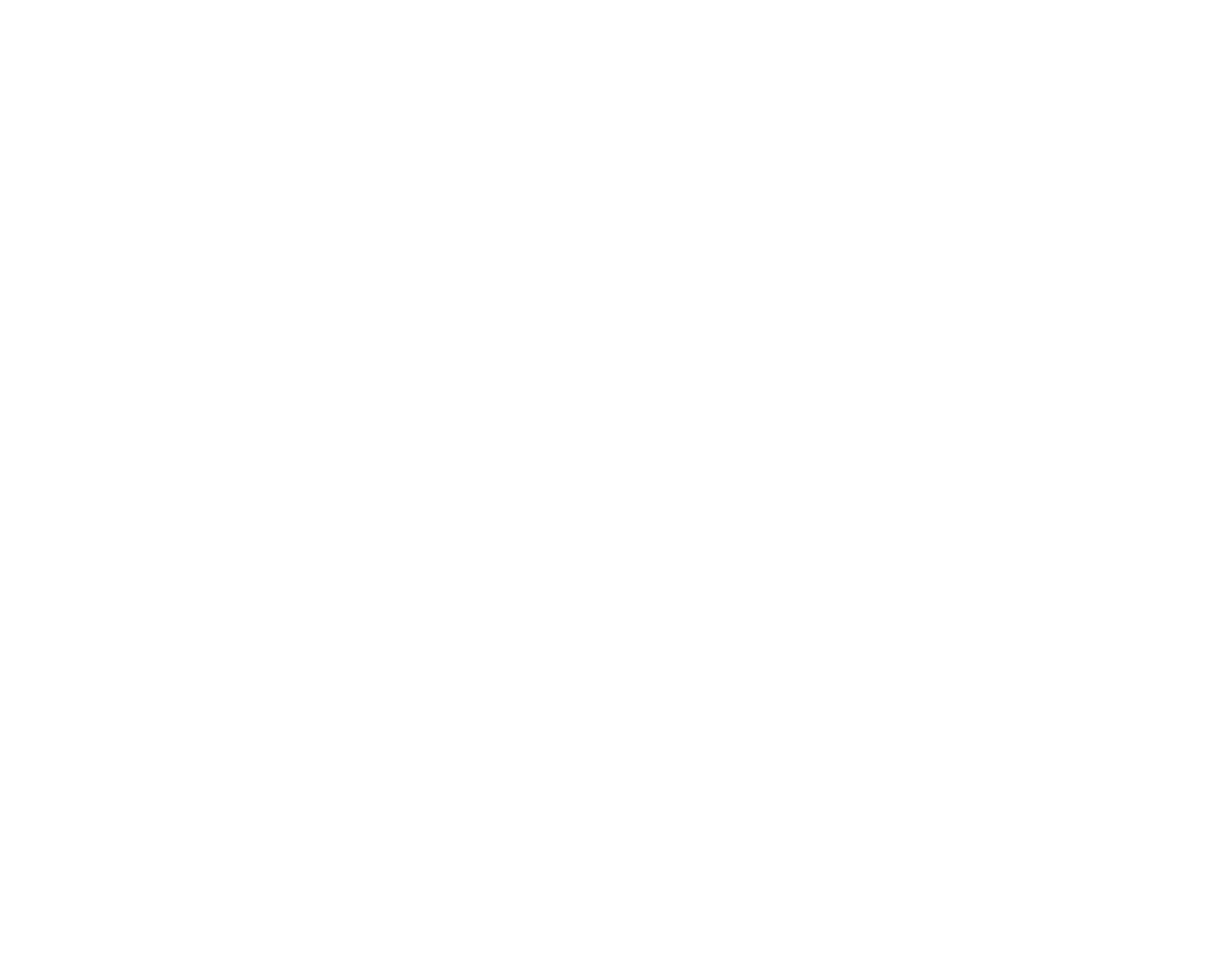
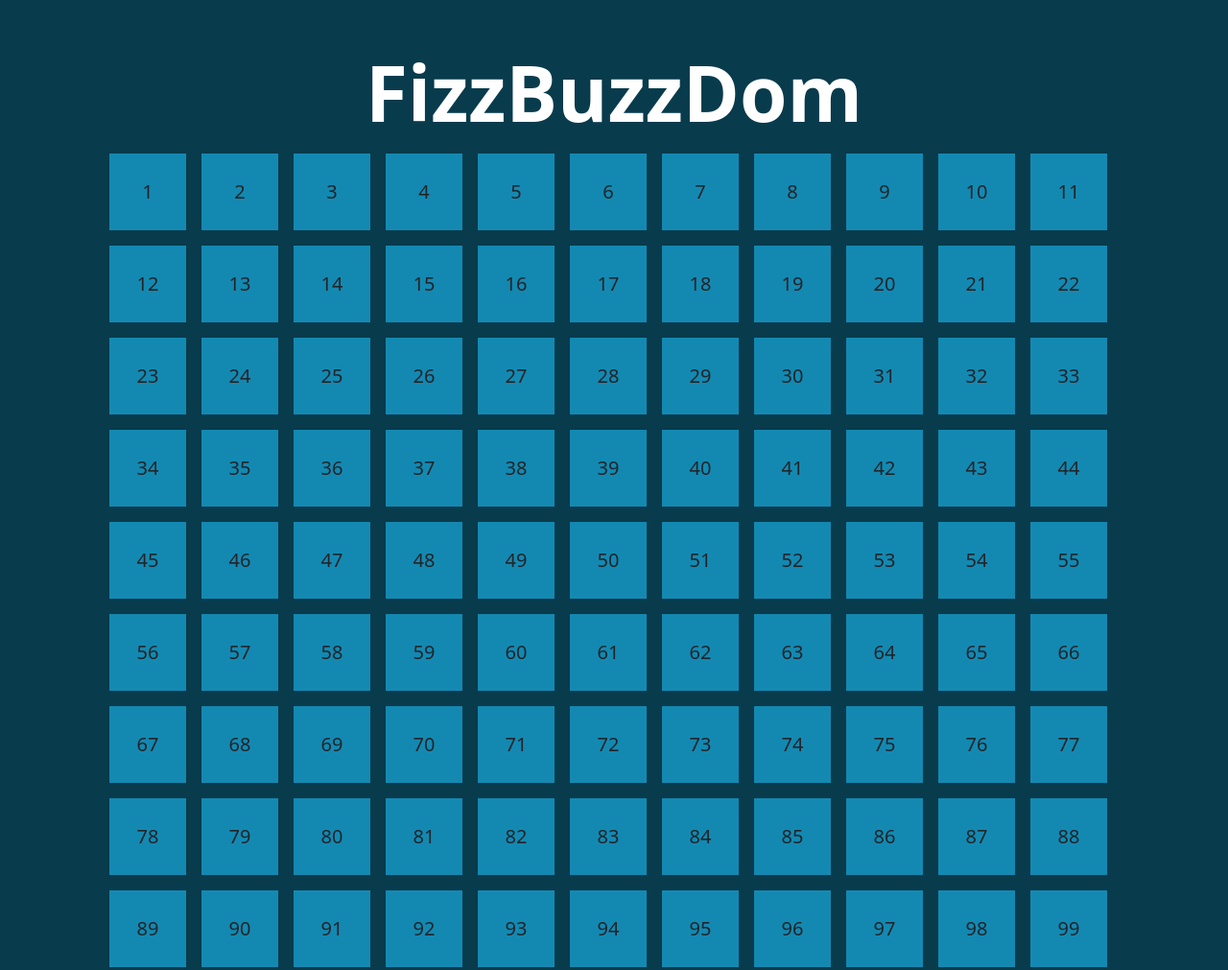
Before and after one commit to Giadaspt/js-fizzbuzzdom, a plain HTML site: page index.html in a window 1280 px wide. Shown: the top 1011 px of the page at 96% size. Before the commit the page ends 800 px from the top, so only its background shows below. Drawn offline with nearby package versions, Linux system fonts and the light colour scheme.

Commit message:
box in dom da js da 1 a 100

```diff
--- a/css/style.css
+++ b/css/style.css
@@ -0,0 +1,15 @@
+body {
+  background-color: #083b4c;
+}
+
+.box {
+  display: flex;
+  justify-content: center;
+  align-items: center;
+  height: 80px;
+  width: 80px;
+  font-weight: 500;
+  font-size: 20px;
+  background-color: rgb(19,137,178);
+  margin: 8px;
+}
--- a/index.html
+++ b/index.html
@@ -10,7 +10,10 @@
 </head>
 
 <body>
-
+  <div class="container text-center p-5">
+    <h1 class="text-white display-1 fw-bold">FizzBuzzDom</h1>
+    <div id="contain" class="row"></div>
+  </div>
 
   <script src="js/script.js"></script>
 </body>
--- a/js/script.js
+++ b/js/script.js
@@ -0,0 +1,10 @@
+
+const container = document.getElementById('contain');
+
+for ( let i = 0; i < 100; i++) {
+  const box = document.createElement('box');
+  box.className = 'box';
+  box.innerHTML = i + 1;
+  container.append(box);
+  console.log('ciao');
+}
```
